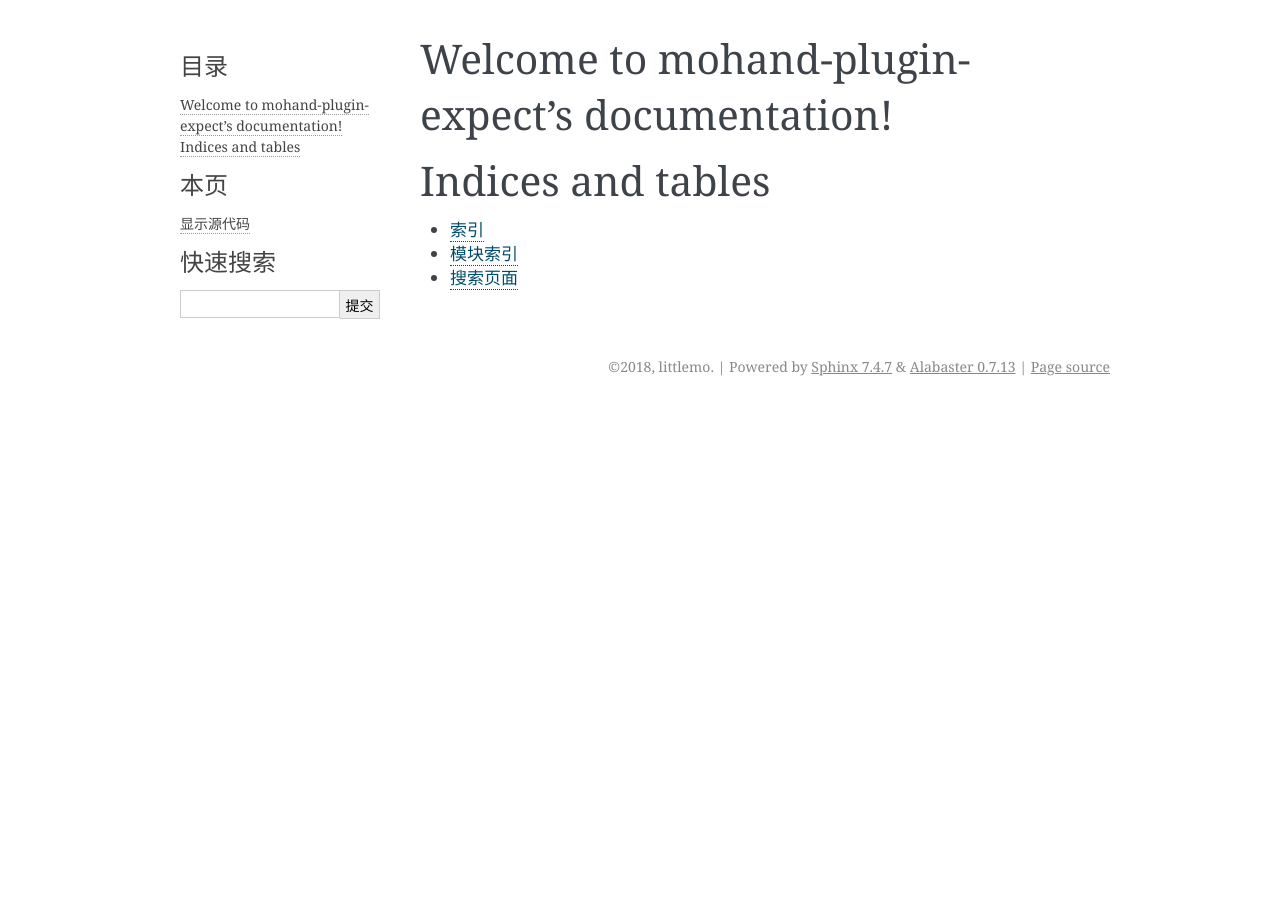
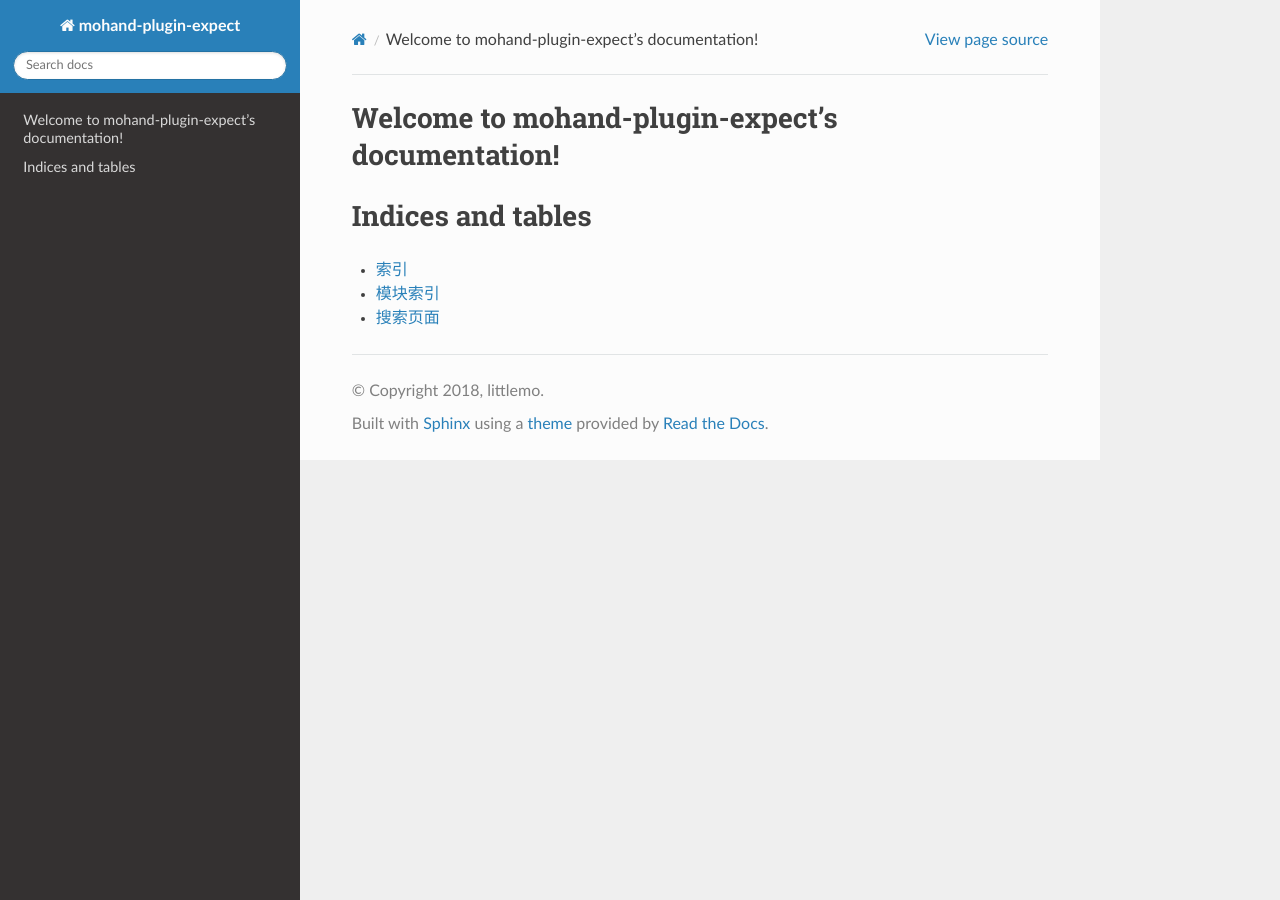
Before and after one commit to littlemo/mohand-plugin-expect, a Sphinx documentation site: the page built from docs/source/index.rst, in a window 1280 px wide. Built offline with Sphinx 7.4.7 and the Read the Docs theme 2.0.0, drawn with Linux system fonts in a browser that asks for light colours; formulas are drawn with MathJax 3.

Commit message:
F: 对文档工程配置文件进行定制修改
1. 修改HTML输出的样式主题为sphinx_rtd_theme
2. 修改默认索引的Python库版本为3.5

```diff
--- a/docs/source/conf.py
+++ b/docs/source/conf.py
@@ -14,6 +14,7 @@
 #
 # import os
 # import sys
+import sphinx_rtd_theme
 # sys.path.insert(0, os.path.abspath('.'))
 
 
@@ -82,7 +83,8 @@ pygments_style = 'sphinx'
 # The theme to use for HTML and HTML Help pages.  See the documentation for
 # a list of builtin themes.
 #
-html_theme = 'alabaster'
+html_theme = 'sphinx_rtd_theme'
+html_theme_path = [sphinx_rtd_theme.get_html_theme_path()]
 
 # Theme options are theme-specific and customize the look and feel of a theme
 # further.  For a list of options available for each theme, see the
@@ -109,7 +111,7 @@ html_static_path = ['_static']
 # -- Options for HTMLHelp output ---------------------------------------------
 
 # Output file base name for HTML help builder.
-htmlhelp_basename = 'mohand-plugin-expectdoc'
+htmlhelp_basename = 'mohand-plugin-expect-doc'
 
 
 # -- Options for LaTeX output ------------------------------------------------
@@ -136,8 +138,9 @@ latex_elements = {
 # (source start file, target name, title,
 #  author, documentclass [howto, manual, or own class]).
 latex_documents = [
-    (master_doc, 'mohand-plugin-expect.tex', 'mohand-plugin-expect Documentation',
-     'littlemo', 'manual'),
+    (master_doc, 'mohand-plugin-expect.tex',
+        'mohand-plugin-expect Documentation',
+        'littlemo', 'manual'),
 ]
 
 
@@ -189,7 +192,9 @@ epub_exclude_files = ['search.html']
 # -- Options for intersphinx extension ---------------------------------------
 
 # Example configuration for intersphinx: refer to the Python standard library.
-intersphinx_mapping = {'https://docs.python.org/': None}
+intersphinx_mapping = {
+    'python': ('https://docs.python.org/3.5', None)
+}
 
 # -- Options for todo extension ----------------------------------------------
 
```
